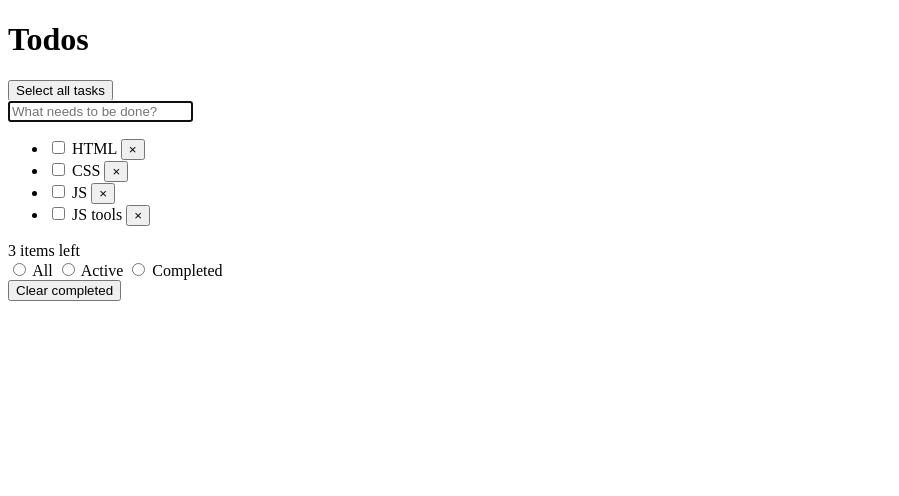
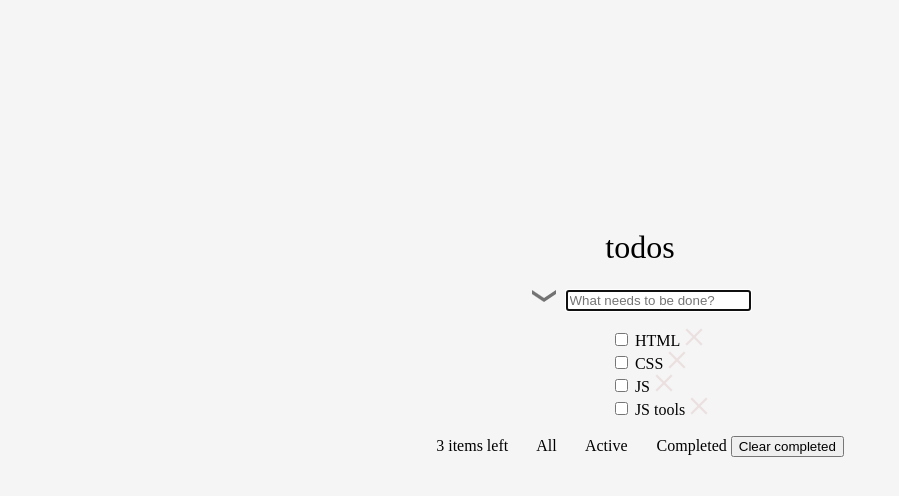
Before and after one commit to ok-technopolis-autumn-2019/Almaz_Shakirov, a plain HTML site: page index.html in a window 1280 px wide. Shown: the whole page, without its empty margins (0-899 px from the left). Drawn offline with Linux system fonts and the light colour scheme.

Commit message:
addedCSS

```diff
--- a/index.html
+++ b/index.html
@@ -3,28 +3,32 @@
 <head>
 	<meta charset="UTF-8">
 	<title>todos</title>
+	<link href="style.css" rel="stylesheet">
 </head>
 <body>
+		<div class="todos">
 			<header class="todos__header">
-		<h1 class="title">Todos</h1>
+				<h1 class="title">todos</h1>
 			</header>
 
 			<section class="todos__main main">
+				<div class="main">
 					<div class="main__selectAll">
-			<button class="main__selectAll__button button" aria-label="Select all">Select all tasks</button>
+						<button class="main__selectAll__button button" aria-label="Select all"></button>
 					</div>
 					<div class="main__newTask">
 						<input class="maint__newTask__input" type="text" placeholder="What needs to be done?" aria-label="Add new item" autofocus="autofocus">
 					</div>
+				</div>
 			</section>
 
 			<section class="todos__tasks">
-		<ul class="todos_tasks__list list">
+				<ul class="todos__tasks__list list">
 					<li class=list__item>
 						<div class="list__item__view">
 							<input class="list__item__view__status" type="checkbox" aria-label="Active task: HTML">
 							<span class="list__item__view__name">HTML</span>
-					<button class="list__item__view__delete" aria-label="Delete this task">×</button>
+							<button class="list__item__delete" aria-label="Delete this task"></button>
 						</div>
 
 						<div class="list__item__edit" hidden="hidden">
@@ -35,7 +39,7 @@
 						<div class="list__item__view">
 							<input class="list__item__status" type="checkbox" aria-label="Completed task: CSS">
 							<span class="list__item__name">CSS</span>
-					<button class="list__item__delete" aria-label="Delete this task">×</button>
+							<button class="list__item__delete" aria-label="Delete this task"></button>
 						</div>
 
 						<div class="list__item__edit" hidden="hidden">
@@ -46,7 +50,7 @@
 						<div class="list__item__view">
 							<input class="list__item__status" type="checkbox" aria-label="Active task: JS">
 							<span class="list__item__name">JS</span>
-					<button class="list__item__delete" aria-label="Delete this task">×</button>
+							<button class="list__item__delete" aria-label="Delete this task"></button>
 						</div>
 
 						<div class="list__item__edit" hidden="hidden">
@@ -57,7 +61,7 @@
 						<div class="list__item__view">
 							<input class="list__item__status" type="checkbox" aria-label="Active task: JS tools">
 							<span class="list__item__name">JS tools</span>
-					<button class="list__item__delete" aria-label="Delete this task">×</button>
+							<button class="list__item__delete" aria-label="Delete this task"></button>
 						</div>
 
 						<div class="list__item__edit" hidden="hidden">
@@ -91,5 +95,6 @@
 					<button class="task-completed">Clear completed</button>
 				</div>
 			</section>
+		</div>
 </body>
 </html>
--- /dev/null
+++ b/style.css
@@ -0,0 +1,68 @@
+body {
+	background-color: #f5f5f5;
+}
+
+.todos {
+	display: flex;
+    flex-direction: column;
+    align-items: center;
+    padding-top: 200px;
+}
+
+.title {
+	font-weight: 500;
+}
+
+.main__selectAll {
+	display: inline-block;
+}
+
+.main__newTask {
+	display: inline-block;
+}
+
+.main__selectAll__button {
+	background: url(images/arrow.png) no-repeat;
+	border: none;
+	width: 32px;
+	height: 18px;
+}
+
+.main__selectAll__button:hover {
+	background-color: white;
+}
+
+.list__item:hover {
+	background-color: white;
+}
+
+.todos__tasks__list {
+	list-style-type: none;
+}
+
+.actionBar__item {
+	display: inline-block;
+}
+
+.list__item__delete {
+	border: none;
+	background: url(images/rectangle.png) no-repeat;
+	width: 20px;
+	height: 20px;
+	padding-top: 10px;
+}
+
+.task-filter__input {
+	opacity: 0;
+}
+
+.task-filter__input:checked + .task-filter__name {
+	border: 1px solid grey;
+	color: grey;
+    border-radius: 20px;
+    padding: 3px;
+}
+
+.task-filter__name:hover {
+	background-color: white;
+}
```
Also changed, not shown: images/arrow.png (added), images/rectangle.png (added). Lines whose indentation alone changed are shown as unchanged.
